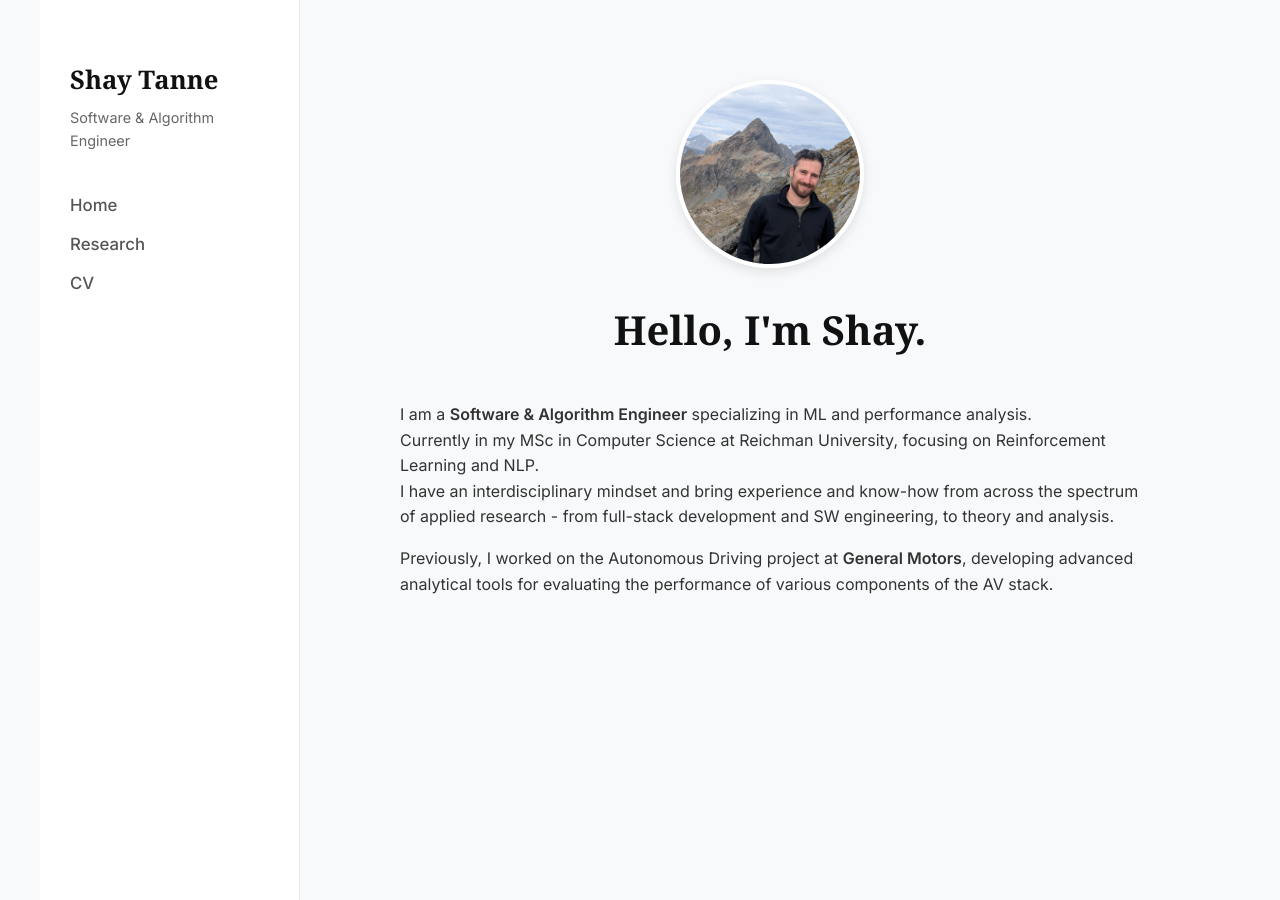
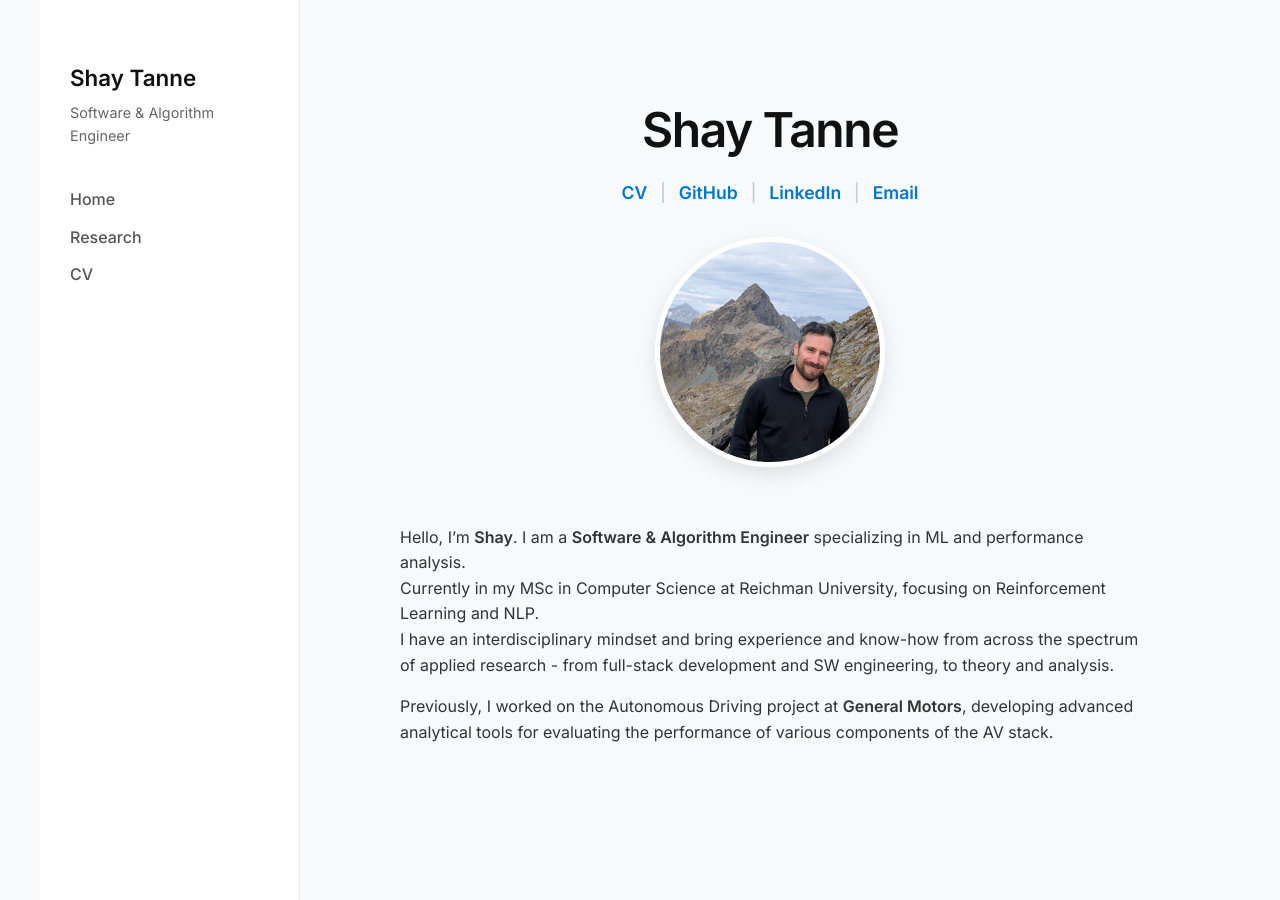
Before and after one commit to shaytanne/shaytanne.github.io, a Jekyll site: the page built from index.md, in a window 1280 px wide and 900 px high. Built offline with Jekyll 4.4.1, drawn with Linux system fonts in a browser that asks for light colours; some web fonts are replaced.

Commit message:
sidebar cleanup, landing header

```diff
--- a/_layouts/default.html
+++ b/_layouts/default.html
@@ -23,11 +23,10 @@
             <li><a href="{{ '/research/' | relative_url }}">Research</a></li>
             <li><a href="{{ '/cv/' | relative_url }}">CV</a></li>
         </ul>
-
-        <div class="social-links">
-            <a href="https://github.com/shaytanne" title="GitHub"><i class="fab fa-github"></i></a>
-            <a href="https://linkedin.com/in/shay-tanne" title="LinkedIn"><i class="fab fa-linkedin"></i></a>
-            <a href="mailto:shaytanne1@gmail.com" title="Email"><i class="fas fa-envelope"></i></a>
+        <div class="sidebar-socials">
+          <a href="https://github.com/shaytanne"><i class="fab fa-github"></i></a>
+          <a href="https://linkedin.com/in/shay-tanne"><i class="fab fa-linkedin"></i></a>
+          <a href="mailto:shaytanne1@gmail.com"><i class="fas fa-envelope"></i></a>
         </div>
     </aside>
 
--- a/assets/css/styles.css
+++ b/assets/css/styles.css
@@ -1,64 +1,54 @@
-/* --- PROFESSIONAL LIGHT THEME VARIABLES --- */
+/* --- VARIABLES --- */
 :root {
-    --bg-color: #f8f9fa;       /* "White Smoke" - Soft background */
-    --sidebar-bg: #ffffff;     /* Pure White - Clean separation */
-    --text-color: #333333;     /* Deep Charcoal - High readability */
-    --heading-color: #111111;  /* Near Black - Sharp headers */
-    --link-color: #0055B7;     /* "International Klein Blue" - Academic Standard */
-    --border-color: #eaeaea;   /* Very subtle borders */
+    --bg-color: #f8f9fa;
+    --sidebar-bg: #ffffff;
+    --text-color: #333333;
+    --heading-color: #111111;
+    --link-color: #0077cc;
+    --border-color: #eaeaea;
 }
 
 /* GLOBAL RESET */
 body {
     background-color: var(--bg-color);
     color: var(--text-color);
-    font-family: 'Inter', -apple-system, BlinkMacSystemFont, "Segoe UI", Roboto, sans-serif;
+    /* Modern font for everything */
+    font-family: 'Inter', -apple-system, BlinkMacSystemFont, sans-serif;
     line-height: 1.6;
     margin: 0;
-    padding: 0;
 }
 
-a { color: var(--link-color); text-decoration: none; font-weight: 500; transition: color 0.2s; }
-a:hover { color: #003366; text-decoration: underline; }
+a { color: var(--link-color); text-decoration: none; transition: color 0.2s; }
+a:hover { text-decoration: underline; }
 
-/* --- MAIN GRID LAYOUT --- */
+/* --- WRAPPER (Sidebar + Content) --- */
 .wrapper {
     display: grid;
-    /* 260px Sidebar | The rest is content */
     grid-template-columns: 260px 1fr;
     min-height: 100vh;
-    max-width: 1200px; /* Prevents it from getting too wide on huge screens */
-    margin: 0 auto;    /* Centers the whole site */
+    max-width: 1200px;
+    margin: 0 auto;
 }
 
-/* --- SIDEBAR (Fixed Left) --- */
+/* --- SIDEBAR --- */
 .sidebar {
     background-color: var(--sidebar-bg);
     padding: 60px 30px;
     border-right: 1px solid var(--border-color);
-
-    /* Make it sticky */
     position: sticky;
     top: 0;
     height: 100vh;
-
     display: flex;
     flex-direction: column;
 }
 
 .sidebar-name {
-    font-family: "Georgia", serif; /* Serif font for Name looks classy */
-    font-size: 1.6rem;
+    font-size: 1.4rem; /* Slightly smaller in sidebar to not compete with main header */
     font-weight: 700;
     color: var(--heading-color);
     margin-bottom: 5px;
 }
-
-.sidebar-title {
-    font-size: 0.9rem;
-    color: #666;
-    margin-bottom: 40px;
-}
+.sidebar-title { font-size: 0.9rem; color: #666; margin-bottom: 40px; }
 
 .nav-list {
     list-style: none;
@@ -68,17 +58,11 @@ a:hover { color: #003366; text-decoration: underline; }
     flex-direction: column;
     gap: 12px;
 }
+.nav-list a { color: #555; font-weight: 500; }
+.nav-list a:hover { color: var(--link-color); }
 
-.nav-list a {
-    color: #555; /* Neutral grey for unclicked links */
-    font-size: 1.05rem;
-}
-.nav-list a:hover {
-    color: var(--link-color); /* Blue on hover */
-}
-
-.social-links {
-    margin-top: auto; /* Push to bottom */
+.sidebar-socials {
+    margin-top: auto;
     padding-top: 20px;
     border-top: 1px solid var(--border-color);
     display: flex;
@@ -86,50 +70,54 @@ a:hover { color: #003366; text-decoration: underline; }
     font-size: 1.2rem;
 }
 
-/* --- MAIN CONTENT AREA --- */
+/* --- MAIN CONTENT --- */
 .main-content {
-    padding: 80px 100px; /* Spacious padding */
-    text-align: left;    /* Standard reading alignment */
-    max-width: 750px;    /* Optimal reading width */
-    margin: 0 auto;      /* Center the text block */
+    padding: 60px 100px;
+    max-width: 800px;
+    margin: 0 auto;
 }
 
-/* Typography */
-h1, h2, h3 { color: var(--heading-color); margin-top: 40px; font-family: "Georgia", serif; }
-h1 { font-size: 2.5rem; margin-top: 0; }
-h2 { border-bottom: 1px solid var(--border-color); padding-bottom: 10px; font-size: 1.5rem; }
+/* MODERN HEADERS (The fix for your font request) */
+h1, h2, h3 {
+    color: var(--heading-color);
+    font-family: 'Inter', sans-serif; /* FORCE Modern Font */
+    letter-spacing: -0.03em; /* Tight tracking for modern look */
+    font-weight: 800;
+}
 
-/* The Profile Picture (For Home Page Only) */
+h1 { font-size: 3rem; margin-bottom: 10px; text-align: center; } /* Big centered Title */
+h2 { font-size: 1.5rem; border-bottom: 1px solid var(--border-color); padding-bottom: 10px; margin-top: 40px; }
+
+/* --- HEADER (In index.md) --- */
+.home-header {
+    text-align: center;
+    margin-bottom: 50px;
+}
+
+/* The row of links (CV | GitHub | Twitter) */
+.header-links {
+    font-size: 1.1rem;
+    font-weight: 500;
+    margin-bottom: 30px;
+    color: var(--link-color);
+}
+.header-links a { margin: 0 8px; font-weight: 600; }
+.header-links span { color: #ccc; } /* The divider pipes "|" */
+
+/* Profile Picture */
 .home-profile-pic {
-    width: 180px;
-    height: 180px;
+    width: 220px;
+    height: 220px;
     border-radius: 50%;
     object-fit: cover;
-    border: 4px solid #fff;
-    box-shadow: 0 4px 12px rgba(0,0,0,0.1); /* Soft shadow */
-    margin-bottom: 30px;
-    display: block;
-    margin-left: auto;
-    margin-right: auto;
+    border: 5px solid #fff;
+    box-shadow: 0 8px 20px rgba(0,0,0,0.1);
 }
 
-/* Centered Header Text for Home Page */
-.home-header {
-    text-align: center;
-    margin-bottom: 40px;
-}
-
-/* --- MOBILE RESPONSIVE --- */
+/* --- MOBILE --- */
 @media (max-width: 768px) {
     .wrapper { grid-template-columns: 1fr; }
-    .sidebar {
-        height: auto;
-        position: relative;
-        border-right: none;
-        border-bottom: 1px solid var(--border-color);
-        padding: 30px;
-        text-align: center;
-    }
-    .nav-list, .social-links { justify-content: center; flex-direction: row; flex-wrap: wrap; gap: 20px;}
+    .sidebar { position: relative; height: auto; border-right: none; border-bottom: 1px solid #eee; text-align: center; }
     .main-content { padding: 40px 20px; }
+    h1 { font-size: 2.2rem; }
 }
--- a/index.md
+++ b/index.md
@@ -5,10 +5,21 @@ permalink: /
 ---
 
 <div class="home-header">
+    <h1>Shay Tanne</h1>
+    <div class="header-links">
+        <a href="{{ '/cv/' | relative_url }}">CV</a>
+        <span>|</span>
+        <a href="https://github.com/shaytanne">GitHub</a>
+        <span>|</span>
+        <a href="https://linkedin.com/in/shay-tanne">LinkedIn</a>
+        <span>|</span>
+        <a href="mailto:shaytanne1@gmail.com">Email</a>
+    </div>
     <img src="./assets/images/berliner_hohenweg.jpg" alt="Shay Tanne" class="home-profile-pic">
-    <h1>Hello, I'm Shay.</h1>
+
 </div>
 
+Hello, I'm **Shay**.
 I am a **Software & Algorithm Engineer** specializing in ML and performance analysis.\
 Currently in my MSc in Computer Science at Reichman University, focusing on Reinforcement Learning and NLP.\
 I have an interdisciplinary mindset and bring experience and know-how from across the spectrum of applied research - from full-stack development and SW engineering, to theory and analysis.
```
